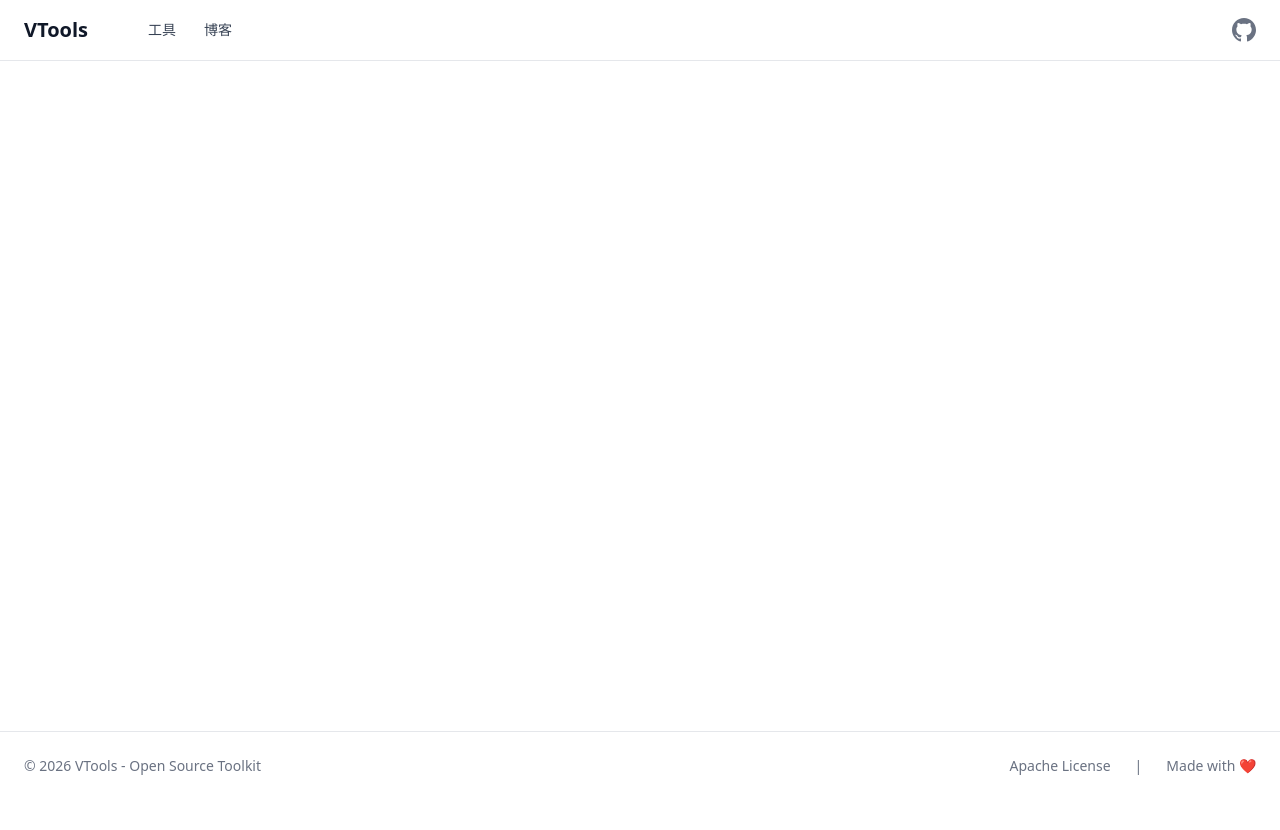
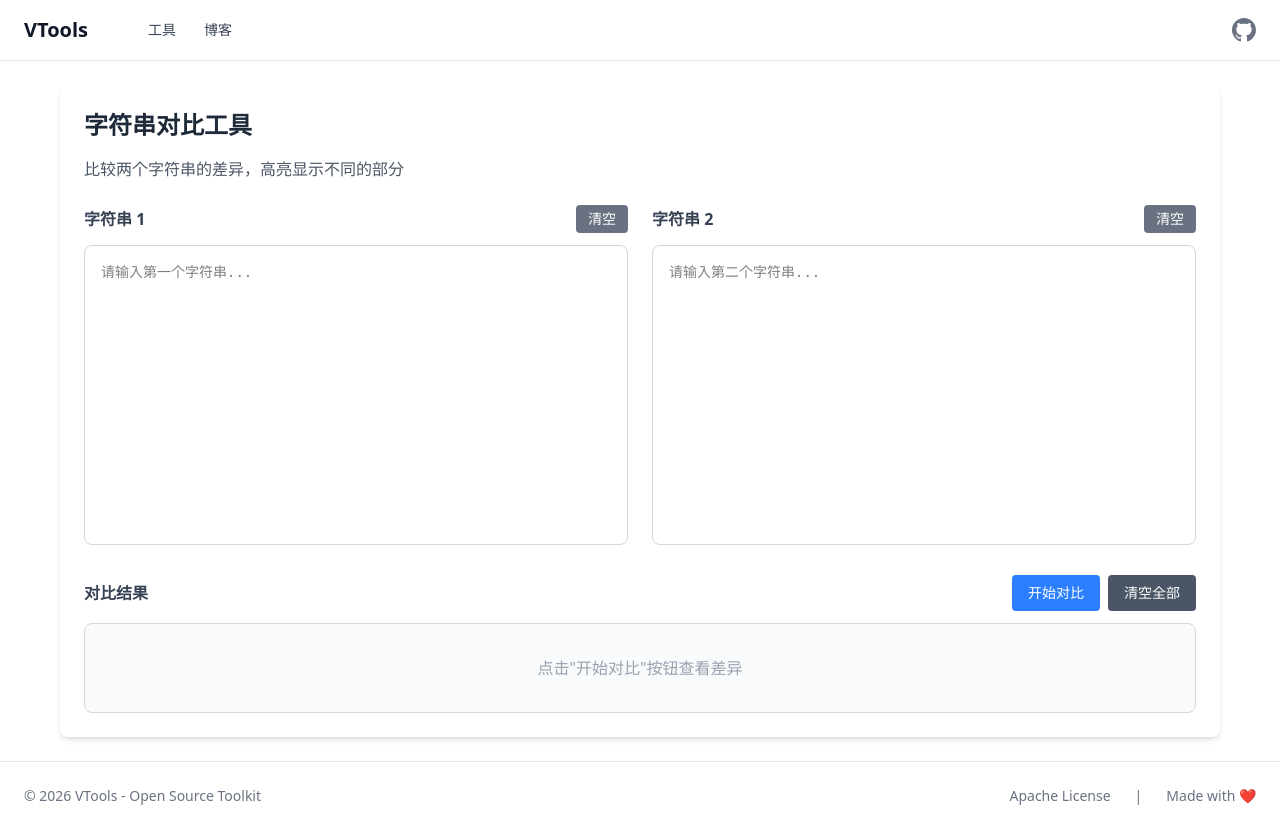
Before and after one commit to chihqiang/vtools, a Vue app: page /string-diff in a window 1280 px wide. Before the commit the page ends 800 px from the top, so only its background shows below. Built offline with nearby package versions, Linux system fonts and the light colour scheme.

Commit message:
✨ feat: 添加字符串对比工具并优化大小写转换工具布局
添加新的字符串对比工具组件，支持比较两个字符串差异并高亮显示
重构大小写转换工具布局，将转换按钮调整为网格布局

```diff
--- a/src/router/index.ts
+++ b/src/router/index.ts
@@ -5,6 +5,7 @@ import JsonFormatter from '@/views/tools/JsonFormatter.vue'
 import JsonToTable from '@/views/tools/JsonToTable.vue'
 import CaseConverter from '@/views/tools/CaseConverter.vue'
 import EncryptionTool from '@/views/tools/EncryptionTool.vue'
+import StringDiff from '@/views/tools/StringDiff.vue'
 
 // 定义路由元数据类型
 type RouteMeta = {
@@ -83,6 +84,18 @@ const router = createRouter({
         color: 'red'
       } as RouteMeta
     },
+    {
+      path: '/string-diff',
+      name: 'string-diff',
+      component: StringDiff,
+      meta: {
+        showOnHome: true,
+        title: '字符串对比',
+        description: '比较两个字符串的差异，高亮显示不同的部分',
+        icon: 'M9 5H7a2 2 0 00-2 2v10a2 2 0 002 2h10a2 2 0 002-2V7a2 2 0 00-2-2h-2a2 2 0 00-2-2v-2a2 2 0 012-2h2a2 2 0 012 2v2a2 2 0 012 2h2a2 2 0 012 2v2a2 2 0 012-2h-2a2 2 0 00-2-2V7a2 2 0 00-2 2zm0 5a1 1 0 011-1h2a1 1 0 011 1v2a1 1 0 01-1 1H9a1 1 0 01-1-1v-2a1 1 0 00-1-1H6a1 1 0 00-1 1v2a1 1 0 001 1h2a1 1 0 001-1v-2a1 1 0 00-1-1H6a1 1 0 00-1 1v2a1 1 0 001 1z',
+        color: 'cyan'
+      } as RouteMeta
+    },
   ],
 })
 
--- /dev/null
+++ b/src/views/tools/StringDiff.vue
@@ -0,0 +1,255 @@
+<template>
+  <div class="bg-white rounded-lg shadow-md p-6 h-full">
+    <h2 class="text-2xl font-bold text-gray-800 mb-4">字符串对比工具</h2>
+    <p class="text-gray-600 mb-6">比较两个字符串的差异，高亮显示不同的部分</p>
+
+    <div class="grid grid-cols-1 lg:grid-cols-2 gap-6">
+      <div>
+        <div class="flex items-center justify-between mb-3">
+          <h3 class="font-semibold text-gray-700">字符串 1</h3>
+          <div class="flex space-x-2">
+            <button
+              @click="clearText1"
+              class="px-3 py-1 bg-gray-500 text-white rounded text-sm hover:bg-gray-600 transition-colors"
+            >
+              清空
+            </button>
+          </div>
+        </div>
+        <textarea
+          v-model="text1"
+          placeholder="请输入第一个字符串..."
+          class="w-full p-4 border border-gray-300 rounded-lg font-mono text-sm focus:outline-none focus:ring-2 focus:ring-blue-500 resize-none min-h-[300px]"
+        ></textarea>
+      </div>
+
+      <div>
+        <div class="flex items-center justify-between mb-3">
+          <h3 class="font-semibold text-gray-700">字符串 2</h3>
+          <div class="flex space-x-2">
+            <button
+              @click="clearText2"
+              class="px-3 py-1 bg-gray-500 text-white rounded text-sm hover:bg-gray-600 transition-colors"
+            >
+              清空
+            </button>
+          </div>
+        </div>
+        <textarea
+          v-model="text2"
+          placeholder="请输入第二个字符串..."
+          class="w-full p-4 border border-gray-300 rounded-lg font-mono text-sm focus:outline-none focus:ring-2 focus:ring-blue-500 resize-none min-h-[300px]"
+        ></textarea>
+      </div>
+    </div>
+
+    <div class="mt-6">
+      <div class="flex items-center justify-between mb-3">
+        <h3 class="font-semibold text-gray-700">对比结果</h3>
+        <div class="flex space-x-2">
+          <button
+            @click="compare"
+            class="px-4 py-2 bg-blue-500 text-white rounded text-sm hover:bg-blue-600 transition-colors"
+          >
+            开始对比
+          </button>
+          <button
+            @click="clearAll"
+            class="px-4 py-2 bg-gray-600 text-white rounded text-sm hover:bg-gray-700 transition-colors"
+          >
+            清空全部
+          </button>
+        </div>
+      </div>
+
+      <div v-if="diffResult" class="border border-gray-300 rounded-lg bg-gray-50 p-4">
+        <div class="mb-3">
+          <span class="text-sm text-gray-600">差异统计：</span>
+          <span class="ml-4 text-sm font-semibold text-red-600">删除 {{ diffStats.removed }} 处</span>
+          <span class="ml-4 text-sm font-semibold text-green-600">新增 {{ diffStats.added }} 处</span>
+          <span class="ml-4 text-sm font-semibold text-blue-600">修改 {{ diffStats.modified }} 处</span>
+        </div>
+        <div class="border-t border-gray-200 pt-3">
+          <div class="flex items-center justify-between mb-2">
+            <span class="text-sm font-semibold text-gray-700">字符串 1：</span>
+            <button
+              @click="copyText1"
+              class="px-2 py-1 bg-blue-500 text-white rounded text-xs hover:bg-blue-600 transition-colors"
+            >
+              复制
+            </button>
+          </div>
+          <div class="bg-white border border-gray-200 rounded p-3 font-mono text-sm whitespace-pre-wrap break-words">
+            <span
+              v-for="(part, index) in diffResult.text1"
+              :key="'text1-' + index"
+              :class="{
+                'bg-red-100 text-red-700': part.type === 'removed',
+                'bg-green-100 text-green-700': part.type === 'added',
+                'bg-blue-100 text-blue-700': part.type === 'modified'
+              }"
+            >
+              {{ part.text }}
+            </span>
+          </div>
+
+          <div class="flex items-center justify-between mb-2 mt-4">
+            <span class="text-sm font-semibold text-gray-700">字符串 2：</span>
+            <button
+              @click="copyText2"
+              class="px-2 py-1 bg-blue-500 text-white rounded text-xs hover:bg-blue-600 transition-colors"
+            >
+              复制
+            </button>
+          </div>
+          <div class="bg-white border border-gray-200 rounded p-3 font-mono text-sm whitespace-pre-wrap break-words">
+            <span
+              v-for="(part, index) in diffResult.text2"
+              :key="'text2-' + index"
+              :class="{
+                'bg-red-100 text-red-700': part.type === 'removed',
+                'bg-green-100 text-green-700': part.type === 'added',
+                'bg-blue-100 text-blue-700': part.type === 'modified'
+              }"
+            >
+              {{ part.text }}
+            </span>
+          </div>
+        </div>
+      </div>
+
+      <div v-else class="border border-gray-300 rounded-lg bg-gray-50 p-8 text-center text-gray-400">
+        <span>点击"开始对比"按钮查看差异</span>
+      </div>
+    </div>
+  </div>
+</template>
+
+<script setup lang="ts">
+import { ref, computed } from 'vue'
+import { useToast } from '@/composables/useToast'
+
+const toast = useToast()
+
+const text1 = ref('')
+const text2 = ref('')
+const diffResult = ref<{
+  text1: Array<{ text: string; type: 'normal' | 'removed' | 'added' | 'modified' }>
+  text2: Array<{ text: string; type: 'normal' | 'removed' | 'added' | 'modified' }>
+} | null>(null)
+
+const diffStats = computed(() => {
+  if (!diffResult.value) return { removed: 0, added: 0, modified: 0 }
+
+  let removed = 0
+  let added = 0
+  let modified = 0
+
+  diffResult.value.text1.forEach(part => {
+    if (part.type === 'removed') removed++
+    if (part.type === 'modified') modified++
+  })
+
+  diffResult.value.text2.forEach(part => {
+    if (part.type === 'added') added++
+  })
+
+  return { removed, added, modified }
+})
+
+const clearText1 = () => {
+  text1.value = ''
+  toast.info('字符串 1 已清空')
+}
+
+const clearText2 = () => {
+  text2.value = ''
+  toast.info('字符串 2 已清空')
+}
+
+const clearAll = () => {
+  text1.value = ''
+  text2.value = ''
+  diffResult.value = null
+  toast.info('已清空全部')
+}
+
+const copyText1 = async () => {
+  if (!text1.value) {
+    toast.warning('字符串 1 为空')
+    return
+  }
+
+  try {
+    await navigator.clipboard.writeText(text1.value)
+    toast.success('复制成功')
+  } catch {
+    toast.error('复制失败')
+  }
+}
+
+const copyText2 = async () => {
+  if (!text2.value) {
+    toast.warning('字符串 2 为空')
+    return
+  }
+
+  try {
+    await navigator.clipboard.writeText(text2.value)
+    toast.success('复制成功')
+  } catch {
+    toast.error('复制失败')
+  }
+}
+
+const compare = () => {
+  if (!text1.value || !text2.value) {
+    toast.warning('请输入两个字符串')
+    return
+  }
+
+  const result = computeDiff(text1.value, text2.value)
+  diffResult.value = result
+  toast.success('对比完成')
+}
+
+const computeDiff = (str1: string, str2: string) => {
+  const text1Parts: Array<{ text: string; type: 'normal' | 'removed' | 'added' | 'modified' }> = []
+  const text2Parts: Array<{ text: string; type: 'normal' | 'removed' | 'added' | 'modified' }> = []
+
+  const len1 = str1.length
+  const len2 = str2.length
+  const maxLen = Math.max(len1, len2)
+
+  let i = 0
+  while (i < maxLen) {
+    const char1 = i < len1 ? str1[i] : null
+    const char2 = i < len2 ? str2[i] : null
+
+    if (char1 === char2) {
+      text1Parts.push({ text: char1 || '', type: 'normal' })
+      text2Parts.push({ text: char2 || '', type: 'normal' })
+    } else if (char1 && !char2) {
+      text1Parts.push({ text: char1, type: 'removed' })
+      text2Parts.push({ text: '', type: 'normal' })
+    } else if (!char1 && char2) {
+      text1Parts.push({ text: '', type: 'normal' })
+      text2Parts.push({ text: char2, type: 'added' })
+    } else {
+      text1Parts.push({ text: char1 || '', type: 'modified' })
+      text2Parts.push({ text: char2 || '', type: 'modified' })
+    }
+
+    i++
+  }
+
+  return { text1: text1Parts, text2: text2Parts }
+}
+</script>
+
+<style scoped>
+.whitespace-pre-wrap {
+  white-space: pre-wrap;
+  word-break: break-word;
+}
+</style>
```
Also changed, not shown: src/views/tools/CaseConverter.vue (+17 -17 lines).
